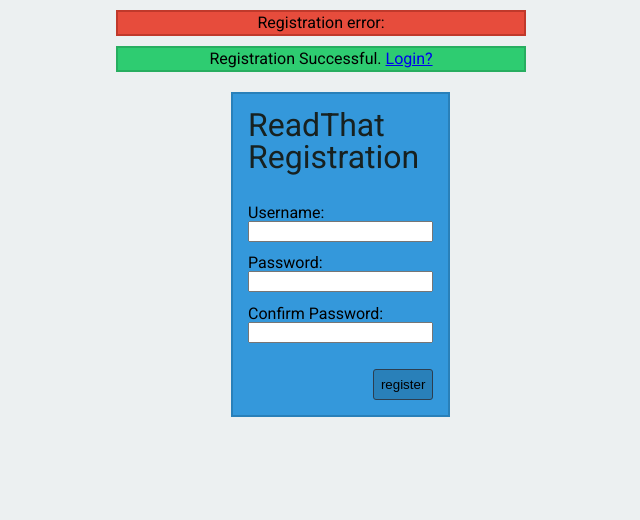
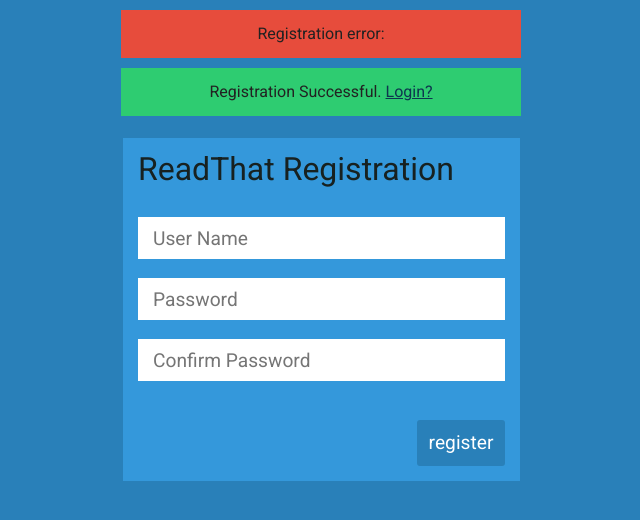
Before and after one commit to StungEye-RRC/ReadThat, a PHP site: page /register.php in a window 1280 px wide. Shown: the top 520 px of the page, without its empty margins (319-959 px from the left). Run offline with PHP 8.4, Linux system fonts and the light colour scheme; some libraries are stand-ins or nearby versions.

Commit message:
Playing around with the flat ui scheme.

```diff
--- a/css/main.css
+++ b/css/main.css
@@ -2,8 +2,18 @@
 @import url(http://cdnjs.cloudflare.com/ajax/libs/meyer-reset/2.0/reset.css);
 
 body {
-    background-color: #ecf0f1;
+    background-color: #2980b9;
     font-family: 'Roboto';
+    color: #222;
+}
+
+a {
+  color: #0E364F;
+  transition: 0.3s;
+}
+
+a:hover {
+  color: #1D638E;
 }
 
 form {
@@ -11,7 +21,25 @@ form {
 }
 
 form.login, form.registration {
-    width: 180px;
+    width: 400px;
+}
+
+form.login input[type=text],
+form.login input[type=password],
+form.login input[type=submit] {
+  font-family: 'Roboto';
+  font-size: 1.2em;
+  color: #222;
+}
+
+form input[type=text],
+form input[type=password] {
+  width: 350px;
+  height: 40px;
+  padding-left: 15px;
+  background: #fff;
+  border: none;
+  outline: none;
 }
 
 form.login fieldset {
@@ -22,20 +50,22 @@ form.login fieldset {
 
 form.login input[type=submit] {
     background-color: #2980b9;
-    border: 1px solid #2c3e50;
+    border: 2px solid #2980b9;
+    border-radius: 3px;
+    color: white;
     margin-top: 1em;
     padding: 0.5em;
-    border-radius: 3px;
+    transition: background-color 0.3s;
 }
 
 form.login input[type=submit]:hover {
     background-color: #3498db;
-    transition: all 0.5s linear;
+    border: 2px solid #2980b9;
 }
 
 form.login h4 {
+    color: #172120;
     font-size: 2em;
-    color: #172120;
     margin-bottom: 1em;
 }
 
@@ -45,20 +75,17 @@ form.login input[type=text], form.login input[type=password] {
 
 div.error, div.success {
     margin: 10px auto 0px auto;
-    padding: 3px;
+    padding: 1em 0;
     text-align: center;
     width: 400px;
 }
 
 div.error {
     background-color: #e74c3c;
-    border: 2px solid #c0392b;
-
 }
 
 div.success {
     background-color: #2ecc71;
-    border: 2px solid #27ae60;
 }
 
 .right {
--- a/register.php
+++ b/register.php
@@ -14,12 +14,15 @@
     <form action="register.php" method="post" class="login">
         <fieldset>
             <h4>ReadThat Registration</h4>
-            <label for="username">Username: </label>
-            <input id="username" name="username" type="text" />
-            <label for="password">Password: </label>
-            <input id="password" name="password" type="password" />
-            <label for="password_confirmation">Confirm Password: </label>
-            <input id="password_confirmation" name="password_confirmation" type="password" />
+            <p>
+              <input name="username" type="text" placeholder="User Name" />
+            </p>
+            <p>
+              <input name="password" type="password" placeholder="Password"/>
+            </p>
+            <p>
+              <input name="password_confirmation" type="password" placeholder="Confirm Password" />
+            </p>
             <p class="right">
                 <input name="submit" value="register" type="submit" />
             </p>
```
Also changed, not shown: login.php (+8 -4 lines).
